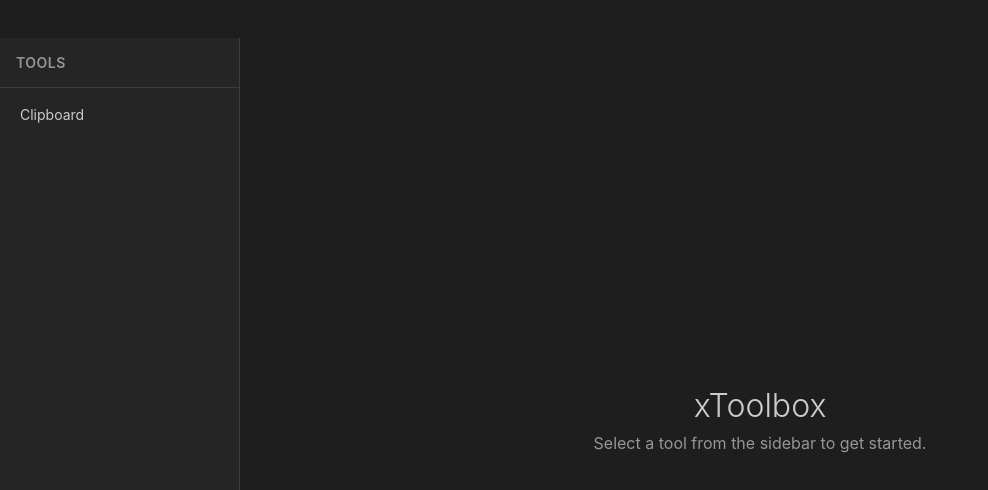
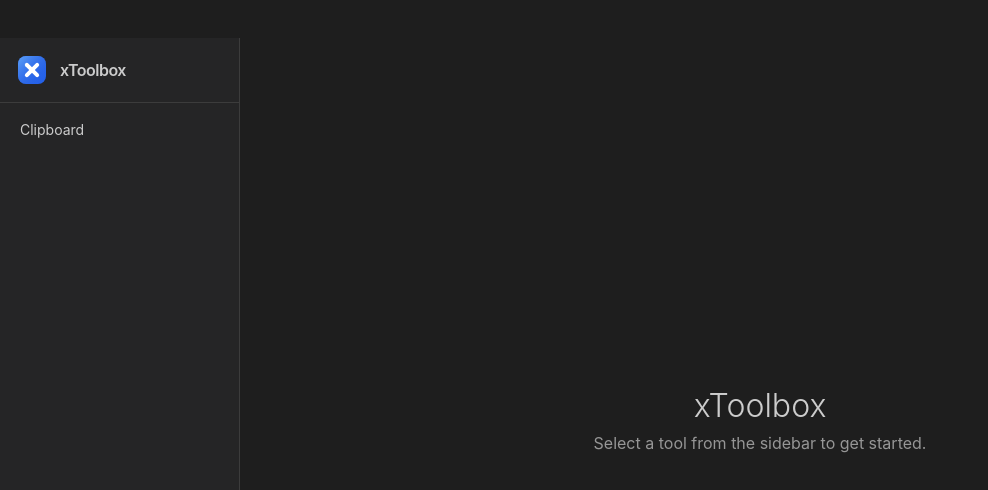
Before and after one commit to rainx/xplayground, a React (Vite) app: page / in a window 1280 px wide. Shown: the top 490 px of the page, without its empty margins (0-988 px from the left). Built offline with nearby package versions, Linux system fonts and the light colour scheme.

Commit message:
feat: add application logo and integrate into sidebar

```diff
--- a/src/renderer/components/Sidebar.tsx
+++ b/src/renderer/components/Sidebar.tsx
@@ -1,4 +1,5 @@
 import { ToolMetadata } from '@/shared/types';
+import logo from '../assets/logo.svg';
 
 interface SidebarProps {
   tools: ToolMetadata[];
@@ -14,7 +15,8 @@
   return (
     <aside className="sidebar">
       <div className="sidebar-header">
-        <h2>Tools</h2>
+        <img src={logo} alt="xToolbox Logo" className="sidebar-logo" />
+        <span className="sidebar-title">xToolbox</span>
       </div>
       <nav className="tool-list">
         {tools.length === 0 ? (
--- a/src/renderer/styles/global.css
+++ b/src/renderer/styles/global.css
@@ -41,15 +41,22 @@
 .sidebar-header {
   padding: 16px;
   border-bottom: 1px solid var(--border);
-  -webkit-app-region: no-drag;
+  -webkit-app-region: drag; /* Allow dragging from the header area */
+  display: flex;
+  align-items: center;
+  gap: 12px;
 }
 
-.sidebar-header h2 {
-  font-size: 14px;
+.sidebar-logo {
+  width: 32px;
+  height: 32px;
+}
+
+.sidebar-title {
+  font-size: 16px;
   font-weight: 600;
-  color: var(--text-secondary);
-  text-transform: uppercase;
-  letter-spacing: 0.5px;
+  color: var(--text-primary);
+  letter-spacing: -0.5px;
 }
 
 .tool-list {
--- a/src/renderer/tools/clipboard-manager/components/SearchBar.tsx
+++ b/src/renderer/tools/clipboard-manager/components/SearchBar.tsx
@@ -2,7 +2,7 @@
  * SearchBar - Search input for clipboard history
  */
 
-import type { SearchFilter } from '../types';
+
 
 interface SearchBarProps {
   value: string;
```
Also changed, not shown: src/renderer/env.d.ts (added, +11 -0 lines), .claude/settings.local.json, resources/icon.svg (added), src/renderer/assets/logo.svg (added).
